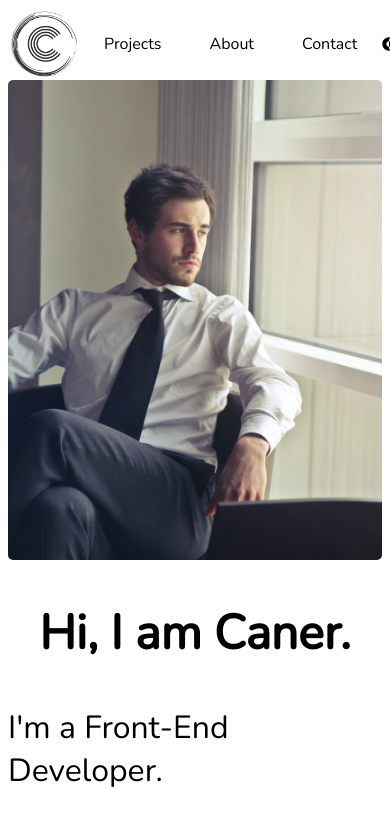
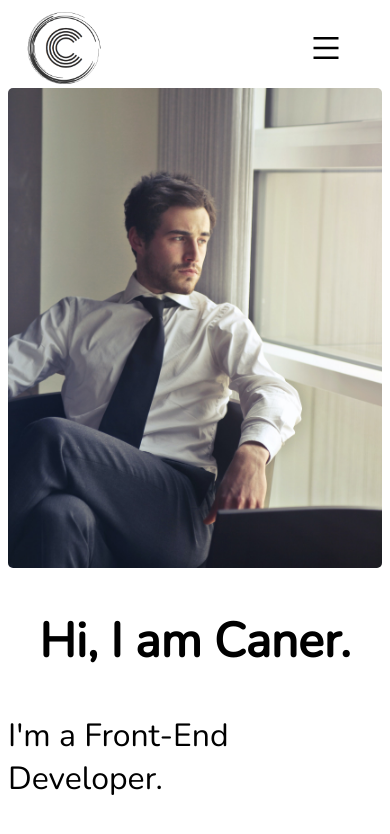
Before and after one commit to CanerGulduren/React-Portfolio, a Next.js app in the folder portfolio/: page / in a window 390 px wide. Shown: the top 834 px of the page. Built offline with nearby package versions, Linux system fonts and the light colour scheme.

Commit message:
Add redux toolkit and make navbar resposive
Create responsive navbar with redux toolkit

```diff
--- a/portfolio/package.json
+++ b/portfolio/package.json
@@ -9,10 +9,12 @@
     "lint": "next lint"
   },
   "dependencies": {
+    "@reduxjs/toolkit": "^1.9.5",
     "next": "13.4.3",
     "react": "18.2.0",
     "react-dom": "18.2.0",
-    "react-icons": "^4.8.0"
+    "react-icons": "^4.8.0",
+    "react-redux": "^8.0.5"
   },
   "devDependencies": {
     "sass": "^1.62.1"
--- a/portfolio/src/app/layout.jsx
+++ b/portfolio/src/app/layout.jsx
@@ -1,8 +1,10 @@
-import Navbar from "@/component/Navbar/Navbar";
+
+import Navbar from "@/component/navbar/Navbar";
 import "./global.scss";
 import { Nunito } from 'next/font/google';
+import { Providers } from "@/redux/services/provider";
 
-const kanit = Nunito({
+const nunito = Nunito({
   weight: '400',
   subsets: ['latin'],
   display: 'swap',
@@ -11,11 +13,14 @@ const kanit = Nunito({
 
 export default function RootLayout({ children }) {
  return (
-    <html lang="en" className= {kanit.className}>
+
+    <html lang="en" className= {nunito.className}>
       <body>
+      <Providers>
       <Navbar />
         {children}
-        </body>
+      </Providers>
+      </body>
     </html>
   )
 }
--- a/portfolio/src/app/page.jsx
+++ b/portfolio/src/app/page.jsx
@@ -1,4 +1,4 @@
-import Hero from '@/component/Hero/Hero'
+import Hero from '@/component/hero/Hero'
 import React from 'react'
 
 async function Page() {
--- a/portfolio/src/component/Navbar/NavLinks.jsx
+++ b/portfolio/src/component/Navbar/NavLinks.jsx
@@ -1,7 +1,18 @@
+"use client"
 import style from "../../style/component/Navbar.module.scss";
 import Link from 'next/link';
+import { useSelector, useDispatch } from "react-redux";
+import { btnClick } from "../../redux/features/menuBtnSlice";
 
 function NavLinks({navLinks}) {
+
+  const isBtnClick = useSelector( (state) => state.menuBtn.value)
+  const dispatch = useDispatch()
+  const menuChange = () => {
+    if(!isBtnClick){return}
+    dispatch(btnClick(!isBtnClick)
+    )
+  }
 
   return (
     <>
@@ -13,6 +24,8 @@ function NavLinks({navLinks}) {
             className = {style.links}
             href = {link.url}
             key = {link.name}
+
+            onClick = {menuChange}
           >
             {link.name}
           </Link>
--- a/portfolio/src/component/Navbar/Navbar.jsx
+++ b/portfolio/src/component/Navbar/Navbar.jsx
@@ -1,26 +1,60 @@
-import React from 'react'
-import Image from "next/image"
-import NavLinks from "./NavLinks"
-import logo from "../../public/logo_light.png"
-import style from "../../style/component/Navbar.module.scss"
-import navLinks from "../../app/(data)/navLinks.js"
-import {CgDarkMode} from 'react-icons/cg';
+"use client"
+import Image from "next/image";
+import NavLinks from "./NavLinks";
+import logo from "../../public/logo_light.png";
+import style from "../../style/component/Navbar.module.scss";
+import navLinks from "../../app/(data)/navLinks.js";
+import { useRouter } from 'next/navigation';
+import { AiOutlineClose } from "react-icons/ai";
+import { AiOutlineMenu } from "react-icons/ai";
+import { useSelector, useDispatch } from "react-redux";
+import { btnClick } from "../../redux/features/menuBtnSlice";
 
-function Navbar() {
-  return (
-    <nav className = {style.nav}>
-      <Image
-      src={logo}
-      alt='logo'
-      className= {style.logo}
-      />
-
-      <div className = {style.linkContainer}>
-        <NavLinks navLinks = {navLinks} />
-        <CgDarkMode />
-      </div>
-    </nav>
+function NavBarLinks({linkStyle, showContent}) {
+  return(
+    <div className = {linkStyle}>
+      <NavLinks navLinks = {navLinks}/>
+      {showContent && <span>Select Theme</span>}
+    </div>
   )
 }
 
-export default Navbar
+function Navbar() {
+
+  const router = useRouter()
+
+  const showContent = useSelector( (state) => state.menuBtn.value)
+  const dispatch = useDispatch()
+  const menuChange = () => dispatch(btnClick(!showContent))
+
+  return (
+    <nav className = {style.nav}>
+      <Image src = {logo}
+      alt = "logo"
+      className = {style.logo}
+      onClick = {() => router.push("/")}
+      />
+
+      <NavBarLinks linkStyle = {style.linkContainer} />
+
+        <AiOutlineMenu className = {style.menuIcon}
+        onClick = {menuChange}
+        />
+
+        {showContent &&
+        <div className = {style.mobileLinkContainer}>
+        <NavBarLinks
+         showContent = {showContent}
+         linkStyle = {style.mobileLinks}
+        />
+        <AiOutlineClose
+        className = {style.quitMenuIcon}
+        onClick = {menuChange}
+        />
+        </div>
+        }
+    </nav>
+  );
+}
+
+export default Navbar;
--- /dev/null
+++ b/portfolio/src/redux/features/menuBtnSlice.jsx
@@ -0,0 +1,15 @@
+import { createSlice } from "@reduxjs/toolkit";
+
+export const menuBtn = createSlice({
+        name: "button",
+        initialState: {value: false},
+        reducers: {
+            btnClick: (state, action) => {
+                state.value = action.payload
+            }
+        }
+    }
+)
+
+export const { btnClick } = menuBtn.actions;
+export default menuBtn.reducer;
--- /dev/null
+++ b/portfolio/src/redux/services/provider.jsx
@@ -0,0 +1,8 @@
+"use client";
+
+import { store } from "./store";
+import { Provider } from "react-redux";
+
+export function Providers({ children }) {
+  return <Provider store={store}> {children} </Provider>;
+}
--- /dev/null
+++ b/portfolio/src/redux/services/store.jsx
@@ -0,0 +1,10 @@
+import { configureStore } from "@reduxjs/toolkit";
+import menuBtn from "../features/menuBtnSlice"
+
+export const store = configureStore(
+    {
+        reducer: {
+            menuBtn: menuBtn
+        }
+    }
+)
--- a/portfolio/src/style/component/Navbar.module.scss
+++ b/portfolio/src/style/component/Navbar.module.scss
@@ -1,20 +1,70 @@
 @import "../../style/index.scss";
 
 .nav{
-    @include dFlex(space-around);
+    @include dFlex(space-between);
+    padding-inline: 1rem;
 
     .logo{
-        width: 4.5rem;
-        height: 4.5rem;
+        width: 5rem;
+        height: 5rem;
     }
 
     .linkContainer{
-        @include dFlex
+        display: none;
+    }
+
+    .mobileLinkContainer,
+    .mobileLinkContainer span,
+    .mobileLinks{
+        @include dFlex;
+    }
+
+    .mobileLinkContainer{
+        position: absolute;
+        top: 0;
+        left: 0;
+        width: 100%;
+        height: 100%;
+        transition: all 300ms ease;
+        background-color: #fff;
+        & :first-child{
+        flex-direction: column;
+        }
+        & span{
+            margin-top: 1rem;
+            padding: 1.5rem;
+            border-bottom: 2px solid black;
+        }
+        .quitMenuIcon{
+            position: absolute;
+            top: 2rem;
+            right: 3rem;
+            width: 2rem;
+            height: 2rem;
+        }
     }
 
     .links{
-        padding: 1.5rem;
-        font-size: $navLinkFontSize-sm;
+        padding: 1.5rem 2rem;
+        font-size: $navLinkFontSize-md;
         color: $linkColor;
     }
+
+    .menuIcon{
+        width: 2rem;
+        height: 2rem;
+        padding: 1.5rem;
+    }
+
+    @include tabletSize{
+        &{
+           justify-content: space-around;
+        }
+        .linkContainer{
+            @include dFlex;
+        }
+        .menuIcon{
+            display: none;
+        }
+    }
 }
--- a/portfolio/src/style/variables/_break-points.scss
+++ b/portfolio/src/style/variables/_break-points.scss
@@ -1,2 +1,7 @@
-$tablet: 600px;
-$desktop: 900px;
+$tablet: 800px;
+$desktop: 1200px;
+
+:export{
+    desktop: $desktop;
+    mobile: $tablet;
+}
```
Also changed, not shown: portfolio/src/app/loading.jsx (deleted, +0 -17 lines), portfolio/src/component/SideBar/SideBar.jsx (deleted, +0 -11 lines), 1 other file (tests, documents, lock files or other folders).
